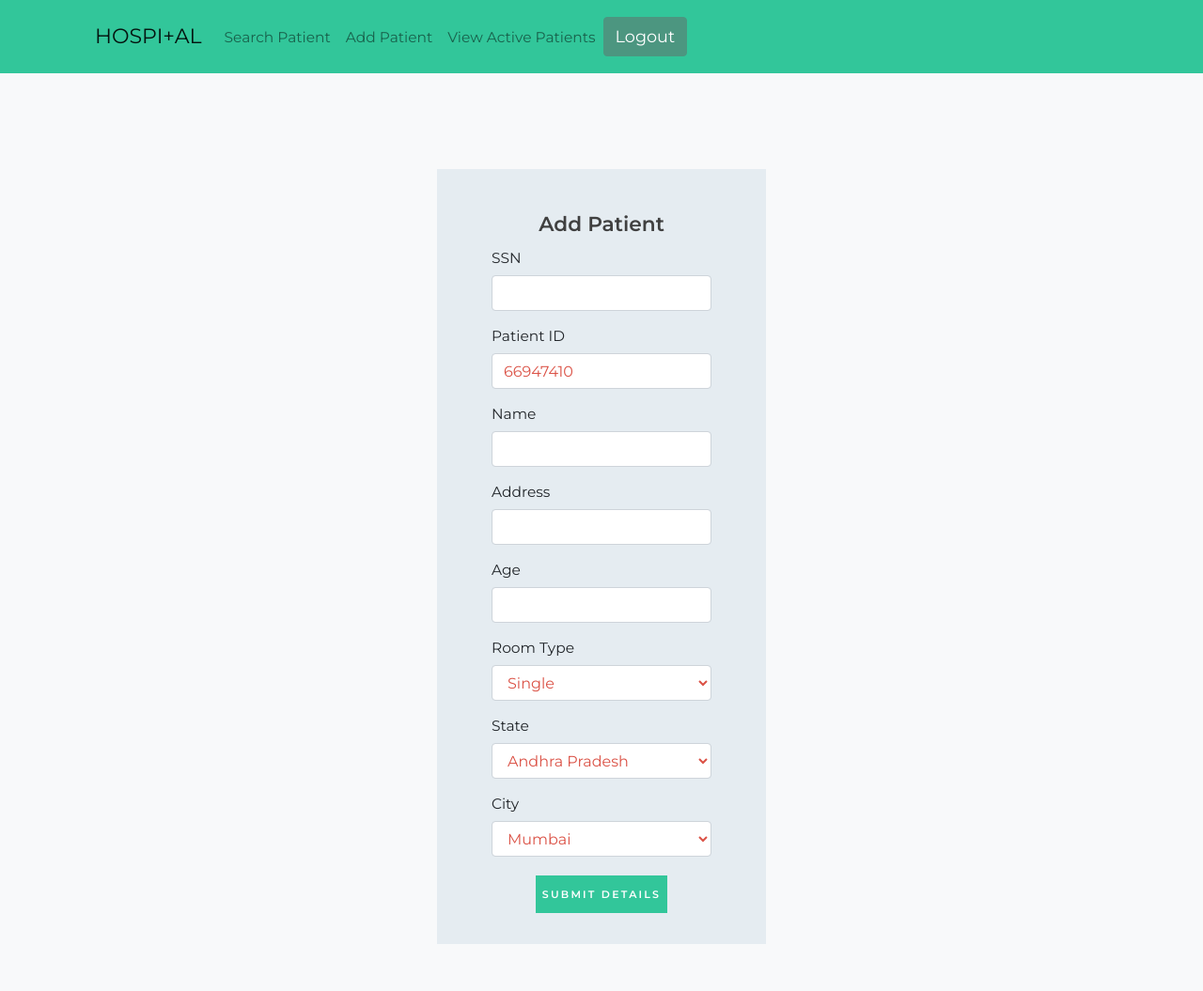
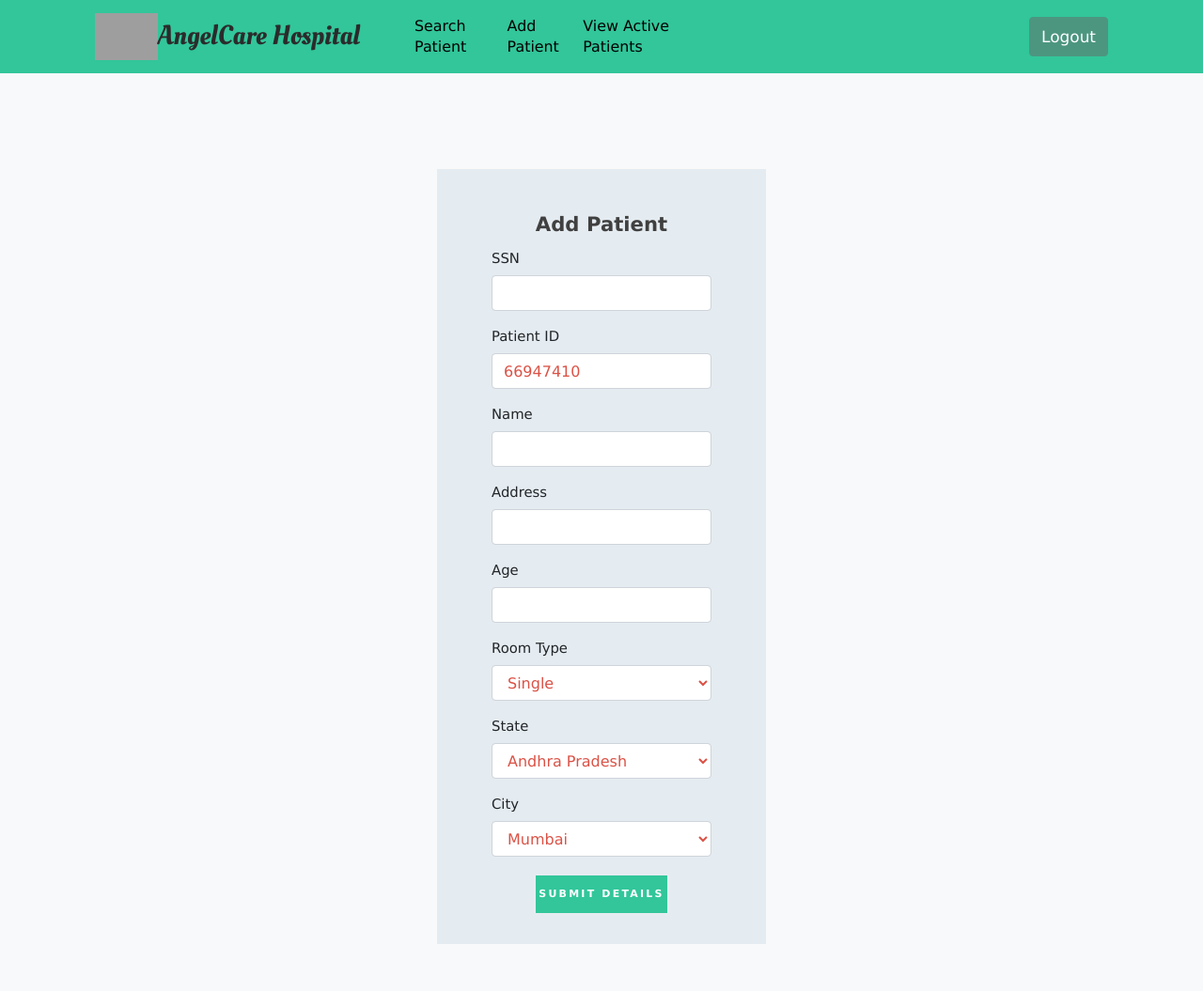
Before and after one commit to AniketCPatel/hospitalmanagementsystem, a Flask app: page /add_patient in a window 1280 px wide. Shown: the whole page at 94% size. Run offline with Flask 2, Linux system fonts and the light colour scheme; a user stored in the database is signed in; data comes from the database, SQL or seed files in the repository; some libraries are stand-ins or nearby versions; grey boxes are pictures that could not be loaded.

Commit message:
Layout changed

```diff
--- a/hms/templates/layout.html
+++ b/hms/templates/layout.html
@@ -8,7 +8,6 @@
 
 	<!--Custom CSS-->
 	<link rel="stylesheet" type="text/css" href="{{ url_for('static', filename='main.css') }}">
-
 	<link rel="stylesheet" type="text/css" href="{{ url_for('static', filename='styles/bootstrap4/bootstrap.min.css') }}">
 	<link href="{{ url_for('static', filename='plugins/font-awesome-4.7.0/css/font-awesome.min.css') }}" rel="stylesheet" type="text/css">
 	<link rel="stylesheet" type="text/css" href="{{ url_for('static', filename='plugins/OwlCarousel2-2.2.1/owl.carousel.css') }}">
@@ -16,9 +15,9 @@
 	<link rel="stylesheet" type="text/css" href="{{ url_for('static', filename='plugins/OwlCarousel2-2.2.1/animate.css') }}">
 	<link rel="stylesheet" type="text/css" href="{{ url_for('static', filename='styles/main_styles.css') }}">
 	<link rel="stylesheet" type="text/css" href="{{ url_for('static', filename='styles/responsive.css') }}">
-
+	<link rel="stylesheet" type="text/css" href='http://fonts.googleapis.com/css?family=Oleo+Script' rel='stylesheet' type='text/css'>
 </head>
-<body style="background-color:#f8f9fa">
+<body style="background-color:#f8f9fa;font-family:Verdana, Geneva, Tahoma, sans-serif;">
 	<!--Nav Bar-->
 	<div class="header_nav" id="header_nav_pin">
 					<div class="header_nav_inner">
@@ -29,7 +28,8 @@
 										<div class="header_nav_content d-flex flex-row align-items-center justify-content-start">
 											<nav class="navbar navbar-expand-lg navbar-light">
 												<div class="container pt-3 pb-3">
-													<a class="navbar-brand" href="#">HOSPI+AL</a>
+													<img src="https://img.icons8.com/pastel-glyph/64/000000/stethoscope.png" style="height:50px;">
+													<a class="navbar-brand" href="#" style="font: 84 29px/1.3 'Oleo Script', Helvetica, sans-serif;color: #2b2b2b; text-shadow: 4px 4px 0px rgba(0,0,0,0.1);margin-right:50px;"><b>AngelCare Hospital</b></a>
 													{% if session.get('USER_ID') %}
 													<button class="navbar-toggler" type="button" data-toggle="collapse" data-target="#navbarSupportedContent" aria-controls="navbarSupportedContent" aria-expanded="false" aria-label="Toggle navigation">
 														<span class="navbar-toggler-icon"></span>
@@ -38,21 +38,21 @@
 													<div class="collapse navbar-collapse" id="navbarSupportedContent">
 														<ul class="navbar-nav mr-auto">
 															<li class="nav-item">
-																<a class="nav-link" href="{{ url_for('search_patient') }}">Search Patient</a>
+																<a class="nav-link" style="font-size:15px;color:black;font-style:bold;" href="{{ url_for('search_patient') }}">Search Patient</a>
 															</li>
 															{% if session.get('ROLE') == "adm_desk" %}
 															<li class="nav-item">
-																<a class="nav-link" href="{{ url_for('add_patient') }}">Add Patient</a>
+																<a class="nav-link" style="font-size:15px;color:black;font-style:bold;" href="{{ url_for('add_patient') }}">Add Patient</a>
 															</li>
 															<li class="nav-item">
-																<a class="nav-link" href="{{ url_for('view_active_patients') }}">View Active Patients</a>
+																<a class="nav-link" style="font-size:15px;color:black;font-style:bold;" href="{{ url_for('view_active_patients') }}">View Active Patients</a>
 															</li>
 															{% endif %}
 														</ul>
-														<a class="btn buttons pt-2 pb-2" href="{{ url_for('logout') }}" style="border: 1px solid #4c9680; background-color: #4c9680">Logout</a>
+														<a class="btn buttons pt-2 pb-2" href="{{ url_for('logout') }}" style="border: 1px solid #4c9680; background-color: #4c9680; margin-left: 350px;">Logout</a>
 													</div>
 													{% else %}
-													<a class="btn buttons pt-2 pb-2 ml-auto" href="{{ url_for('login') }}" style="border: 1px solid #4c9680; background-color: #4c9680">Login</a>
+
 													{% endif %}
 												</div>
 											</nav>
```
